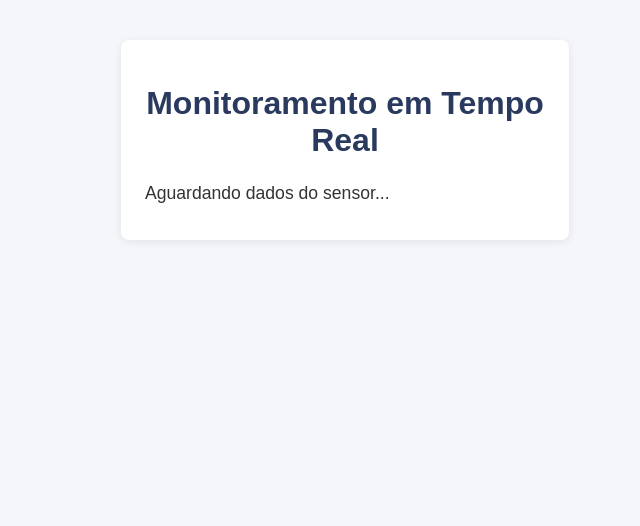
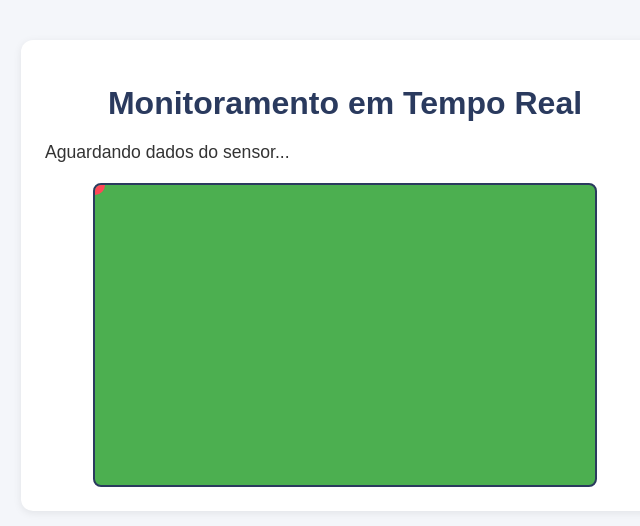
Before and after one commit to fer-oliveiraa/sensores_socket.io, a website: page index.html in a window 1280 px wide. Shown: the whole page, without its empty margins (295-935 px from the left). Drawn offline with nearby package versions, Linux system fonts and the light colour scheme; no server answers.

Commit message:
feat(frontend): adicionar campo de futebol e visualização da posição do jogador
- Criado campo estilizado em HTML/CSS para representar o gramado
- Adicionado círculo vermelho simulando o jogador em movimento
- Atualização da posição do jogador em tempo real conforme dados recebidos do servidor
- Mantida exibição de BPM e velocidade na interface
-Atualização do README de acordo com as mudanças

```diff
--- a/index.html
+++ b/index.html
@@ -13,36 +13,66 @@
       padding: 0;
     }
     .container {
-            max-width: 400px;
+      max-width: 600px;
       margin: 40px auto;
       background: #fff;
-            border-radius: 8px;
+      border-radius: 12px;
       box-shadow: 0 2px 8px rgba(0,0,0,0.08);
       padding: 24px;
     }
     h1 {
       text-align: center;
       color: #2a3a5e;
-            margin-bottom: 24px;
+      margin-bottom: 20px;
     }
     .dados {
       font-size: 1.1em;
       color: #333;
+      margin-bottom: 20px;
     }
     .dados p {
-            margin: 12px 0;
+      margin: 8px 0;
     }
     .label {
       font-weight: bold;
       color: #2a3a5e;
+    }
+    /* Campo de futebol */
+    .campo {
+      width: 500px;
+      height: 300px;
+      background: #4CAF50;
+      border: 2px solid #2a3a5e;
+      margin: 0 auto;
+      position: relative;
+      border-radius: 8px;
+      overflow: hidden;
+    }
+    /* Jogador */
+    .jogador {
+      width: 20px;
+      height: 20px;
+      background: #ff4757;
+      border-radius: 50%;
+      position: absolute;
+      top: 0;
+      left: 0;
+      transform: translate(-50%, -50%);
+      transition: top 0.3s, left 0.3s;
     }
   </style>
 </head>
 <body>
   <div class="container">
     <h1>Monitoramento em Tempo Real</h1>
+
     <div id="dados" class="dados">
       <p>Aguardando dados do sensor...</p>
+    </div>
+
+    <!-- Campo e jogador -->
+    <div class="campo">
+      <div id="jogador" class="jogador"></div>
     </div>
   </div>
 
@@ -58,6 +88,17 @@
         <p><span class="label">Velocidade:</span> ${data.velocidade}</p>
         <p><span class="label">Posição:</span> (${data.posicao.x}, ${data.posicao.y})</p>
       `;
+
+      // Atualizar posição do jogador no campo
+      const campo = document.querySelector(".campo");
+      const jogador = document.getElementById("jogador");
+
+      // Escala: servidor manda valores de 0 a 100 → ajustar para tamanho do campo
+      const posX = (data.posicao.x / 100) * campo.clientWidth;
+      const posY = (data.posicao.y / 100) * campo.clientHeight;
+
+      jogador.style.left = `${posX}px`;
+      jogador.style.top = `${posY}px`;
     });
   </script>
 </body>
```
Also changed, not shown: README.md, image.png (added). Lines whose indentation alone changed are shown as unchanged.
